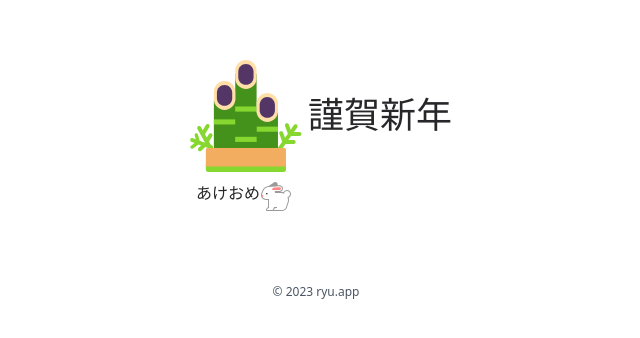
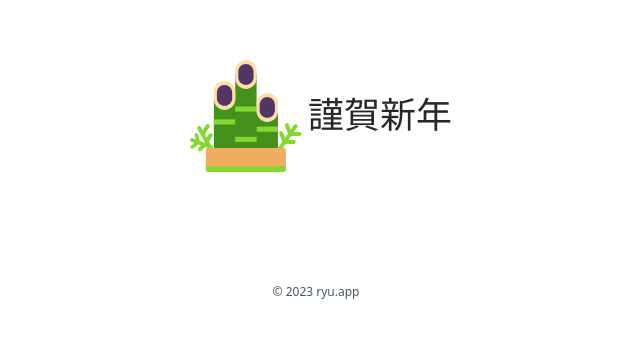
Before and after one commit to ryuapp/happynewyear-2023, a Preact app: page / in a window 1280 px wide. Shown: the part 156-494 px from the top of the page, without its empty margins (324-964 px from the left). Built offline with nearby package versions, Linux system fonts and the light colour scheme.

Commit message:
Fix class
add opacity-0

```diff
--- a/src/app.tsx
+++ b/src/app.tsx
@@ -4,7 +4,7 @@ export function App() {
             <div className="mb-10 flex justify-center font-noto">
                 <div id="bamboo" className="cursor-pointer transition" onClick={animation2023}>
                     <Bamboo />
-                    <div id="message" className="flex justify-center transition">
+                    <div id="message" className="flex justify-center transition opacity-0">
                         あけおめ
                         <Rabbit />
                     </div>
```
